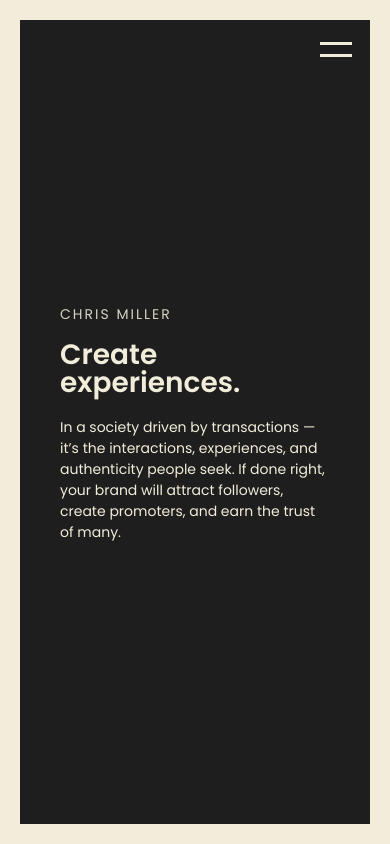
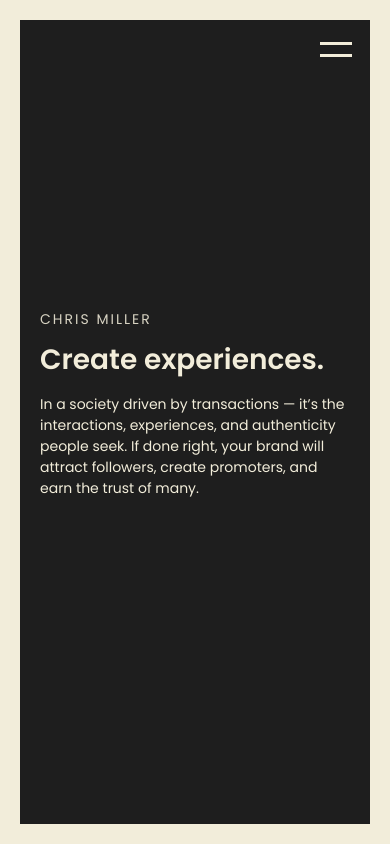
Before and after one commit to millertchris/millertchris, a Next.js app: page / in a window 390 px wide. Built offline with nearby package versions, Linux system fonts and the light colour scheme.

Commit message:
Fixed responsive issues in portfolio.

```diff
--- a/styles/globals.scss
+++ b/styles/globals.scss
@@ -180,7 +180,7 @@ nav {
 
 .block {
   width: 100%;
-  padding: 20px;
+  margin-bottom: 40px;
 }
 
 .content {
@@ -299,23 +299,16 @@ nav {
 }
 
 .block.portfolio {
-  display: flex;
   height: 100%;
-  padding: 20px 0;
   .row {
-    display: flex;
-    justify-content: center;
-    align-items: center;
-    flex-wrap: wrap;
+    display: grid;
     gap: 20px;
-  }
-  .item {
-    width: 380px;
   }
   .image {
     position: relative;
     padding-top: 56.25%;
     margin-bottom: 20px;
+    width: 100%;
   }
 }
 
```
